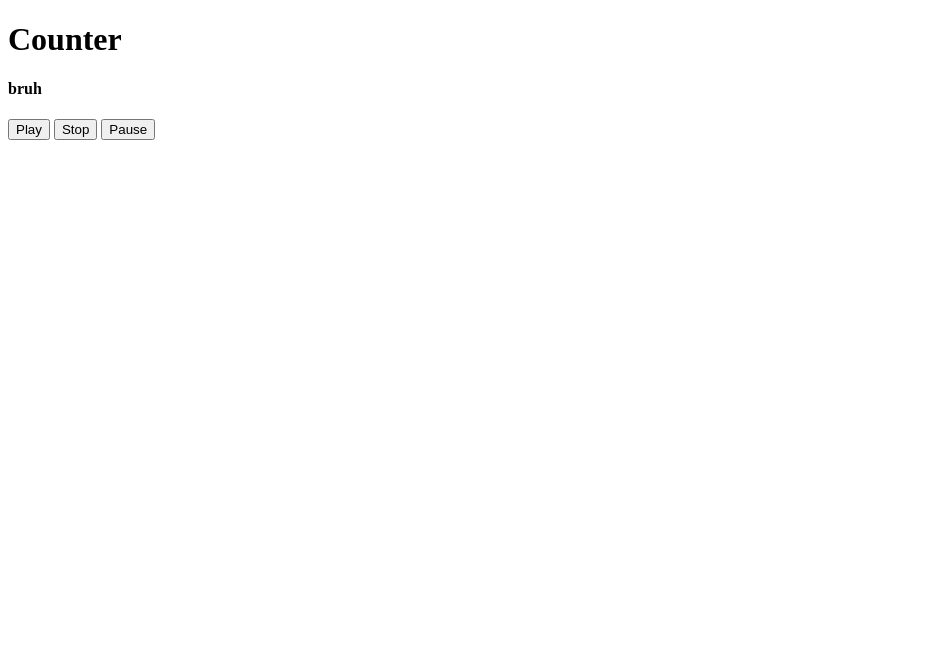
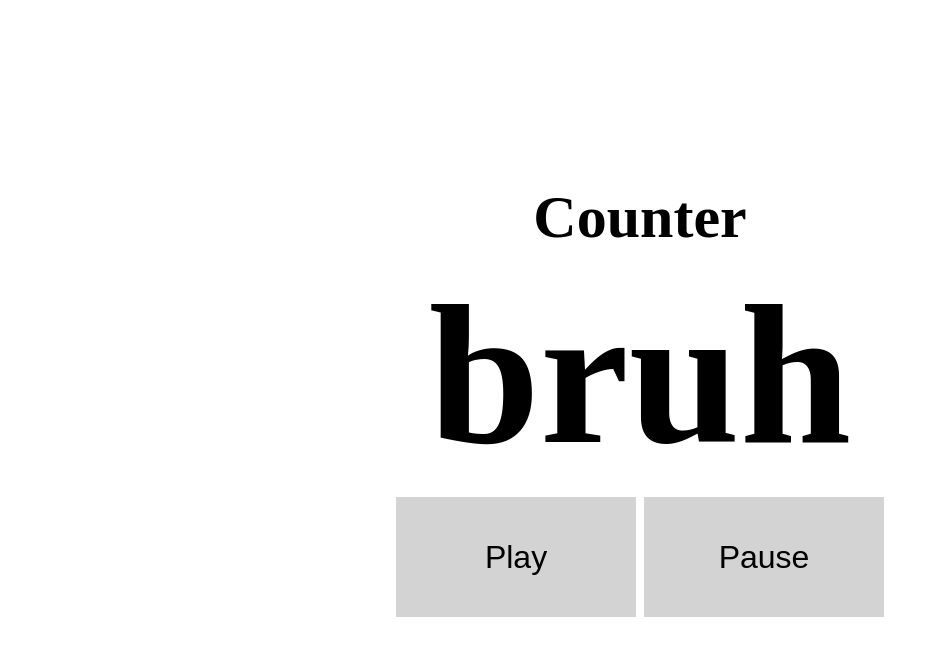
Before and after one commit to Luiz-Felipe-Castro-dev/clock, a plain HTML site: page index.html in a window 1280 px wide. Shown: the whole page, without its empty margins (0-939 px from the left). Drawn offline with Linux system fonts and the light colour scheme.

Commit message:
Update Bruhv

```diff
--- a/index.html
+++ b/index.html
@@ -11,9 +11,11 @@
     <div class="wrapper">
       <h1>Counter</h1>
       <h4 class="timer">00:00</h4>
-      <button id="playButton">Play</button>
-      <button id="stopButton">Stop</button>
-      <button id="PauseButton">Pause</button>
+      <div class="buttonWrapper">
+        <button id="playButton">Play</button>
+        <!-- <button id="stopButton">Stop</button> -->
+        <button id="PauseButton">Pause</button>
+      </div>
     </div>
     <script src="scripts.js"></script>
   </body>
--- a/scripts.js
+++ b/scripts.js
@@ -1,6 +1,6 @@
 const timer = document.getElementsByClassName("timer")
 const play = document.getElementById("playButton")
-const stop1 = document.getElementById("stopButton")
+// const stop1 = document.getElementById("stopButton")
 const pause1 = document.getElementById("PauseButton")
 
 timer[0].textContent = "bruh"
@@ -25,11 +25,10 @@ function countUp() {
             const timeUpdated = (whyBruh.getTime() - dateTimerBruv.getTime()) / 1000
 
             // this lets pauses work
-            runningCount = Math.floor(timeUpdated) + Math.floor(misterVariable);
-            console.log(misterVariable, "bruh");
-            console.log(timeUpdated, "started now");
-            let usedThing = Math.floor(timeUpdated) + Math.floor(misterVariable);
-            console.log(usedThing, "number good")
+            runningCount = timeUpdated + misterVariable;
+
+            let usedThing = timeUpdated + misterVariable;
+
             if (usedThing >= (60 * 60)) {
                 const hours = usedThing / (60 * 60)
                 const minutes = usedThing / 60
@@ -61,16 +60,20 @@ function countUp() {
 play.addEventListener("click", doEverything)
 function doEverything() {
     misterVariable = 0
+
+        play.textContent = "Reset"
+
     setInitalTime()
     countUp()
 }
-stop1.addEventListener("click", StopTime)
-function StopTime() {
-    misterVariable = 0
-    booleanThing = false
-}
+// stop1.addEventListener("click", StopTime)
+// function StopTime() {
+//     misterVariable = 0
+//     booleanThing = false
+// }
 pause1.addEventListener("click", PauseTime)
 function PauseTime() {
+    pause1.textContent = booleanThing ?"Unpause":"Pause"
     booleanThing = !booleanThing
     if (booleanThing) {
         misterVariable = runningCount
--- a/style.css
+++ b/style.css
@@ -0,0 +1,45 @@
+*{
+    box-sizing: border-box;
+    margin: 0;
+}
+
+body{
+    width: 100vw;
+    height: 100vh;
+
+    display: flex;
+    justify-content: center;
+    align-items: center;
+    gap: 8px;
+}
+.wrapper{
+    display: flex;
+    flex-direction: column;
+    align-items: center;
+    gap: 8px;
+    h1{
+        font-size: 60px;
+    }
+    .timer{
+        font-size: 200px;
+    }
+}
+.buttonWrapper{
+    display: flex;
+    flex-direction: row;
+    align-items: center;
+    gap: 8px;
+
+    button{
+        height: 120px;
+        width: 240px;
+        padding: 8px;
+
+        border: 1px none blue;
+
+        color: black;
+        background-color: lightgray;
+
+        font-size: 32px;
+    }
+}
```
